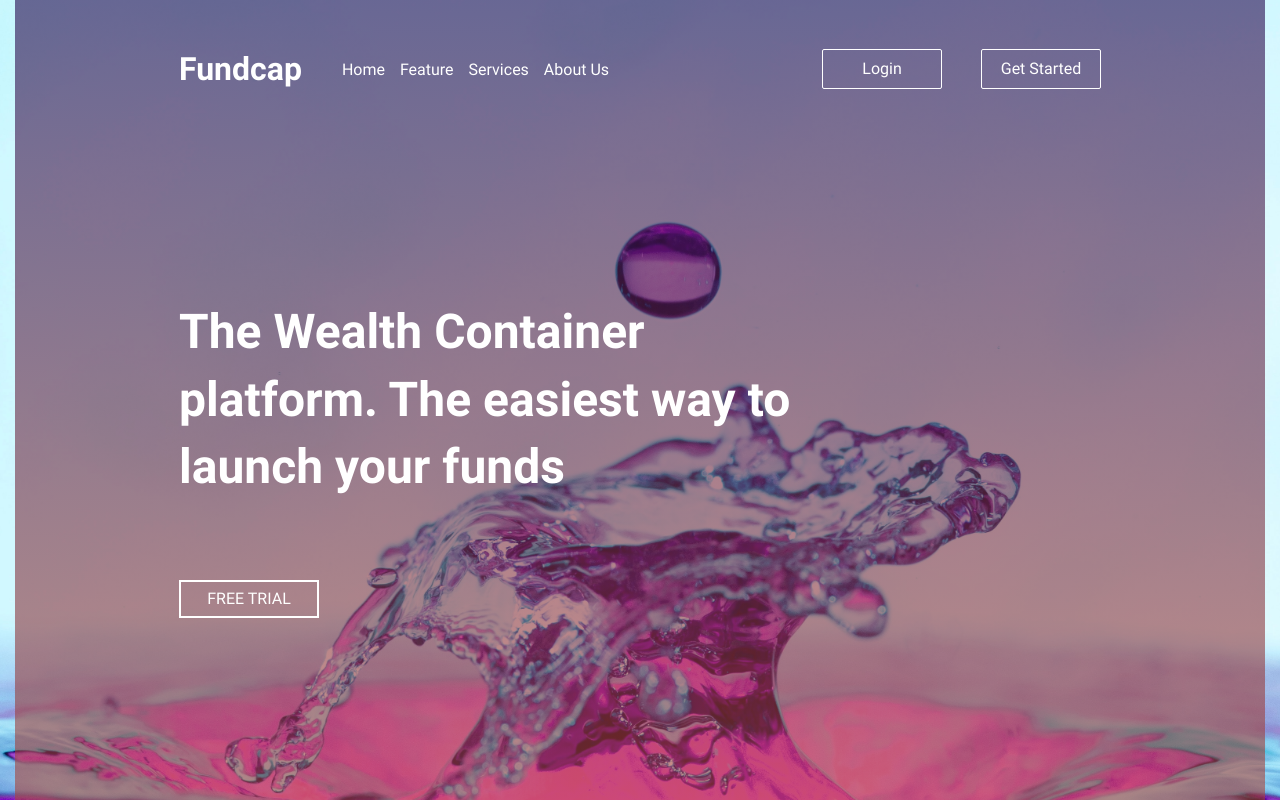
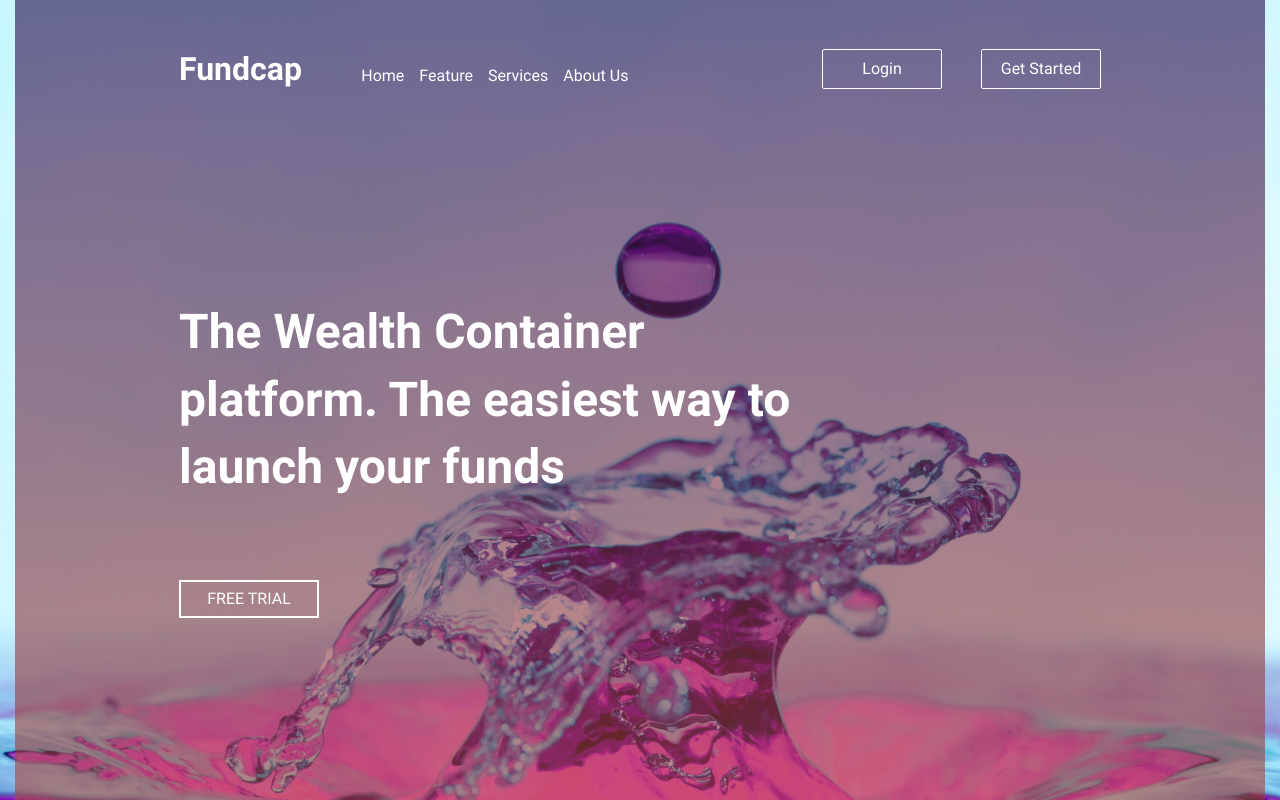
Before and after one commit to RomanVitovych/testwork-01, a plain HTML site: page index.html in a window 1280 px wide. Shown: the top 800 px of the page. Drawn offline with Linux system fonts and the light colour scheme.

Commit message:
correct menu

```diff
--- a/css/media.css
+++ b/css/media.css
@@ -25,17 +25,24 @@
 
     /* === humburger menu === */
 
+    .header {
+        display: flex;
+        justify-content: space-between;
+        align-items: center;
+    }
+
     .header li {
         float: left;
     }
     .header li a {
         padding: 20px 0 5px 0;
         margin-right: 15px;
-        transition: all 0.3s linear;
+        border-bottom: 2px solid transparent;
+        /* transition: all 0.3s linear; */
     }
     .header li a:hover,
     .header .menu-btn:hover {
-        background-color:transparent;
+        background:transparent;
         border-bottom: 2px solid #ffffff;
     }
     .header .logo {
@@ -45,6 +52,11 @@
         clear: none;
         float: right;
         max-height: none;
+    }
+    .menu {
+        position: relative;
+        z-index: 0;
+        top: 0;
     }
     .header .menu-icon {
         display: none;
@@ -62,11 +74,11 @@
 
     /* === header title === */
 
-.header-title {
-    font-size: 42px;
-    line-height: 1.4;
-    margin-bottom: 60px;
-}
+    .header-title {
+        font-size: 42px;
+        line-height: 1.4;
+        margin-bottom: 60px;
+    }
 
     /* ========== MAIN ========== */
 
@@ -122,6 +134,10 @@
         margin-bottom: 200px;
     }
 
+    .header {
+        width: 75%;
+    }
+
     .header-title {
         font-size: 48px;
         margin-bottom: 80px;
@@ -135,5 +151,4 @@
         padding-bottom: 80px;
     }
 
-
 }
--- a/css/styles.css
+++ b/css/styles.css
@@ -115,7 +115,6 @@ button {
 .site-menu {
     width: 300px;
     display: flex;
-    justify-content: space-around;
     align-items: center;
     margin-bottom: 40px;
 }
@@ -148,12 +147,16 @@ button {
 
 /* header */
 
-/* .header {
-    background-color: #fff;
+.header {
+    width: 100%;
+    display: flex;
+    justify-content: space-between;
+    align-items: center;
+    /* background-color: #fff;
     box-shadow: 1px 1px 4px 0 rgba(0,0,0,.1);
     position: fixed;
-    z-index: 3;
-} */
+    z-index: 3; */
+}
 
 .header ul {
     margin: 0;
@@ -161,8 +164,8 @@ button {
     list-style: none;
     overflow: hidden;
     /* background-color: #fff; */
-    background: linear-gradient(rgba(35, 7, 77, 0.7),
-    rgba(204, 83, 51, 0.7));
+    background: linear-gradient(rgba(35, 7, 77, 0.9),
+    rgba(204, 83, 51, 0.9));
 }
 
 .header li a {
@@ -174,7 +177,8 @@ button {
 
 .header li a:hover,
 .header .menu-btn:hover {
-    background-color: none;
+    background: linear-gradient(rgba(35, 7, 77, 0.9),
+    rgba(204, 83, 51, 0.9));
 }
 
 .header .logo {
@@ -192,6 +196,12 @@ button {
     max-height: 0;
     width: 300px;
     transition: max-height .2s ease-out;
+}
+
+.menu {
+    position: fixed;
+    z-index: 3;
+    top: 100px;
 }
 
 /* menu icon */
@@ -361,7 +371,7 @@ button {
     /* width: 100%; */
     background-color: #ffffff;
     margin-top: -80px;
-    margin-right: 0;
+    /* margin-right: 0; */
 }
 
 .services-list {
--- a/index.html
+++ b/index.html
@@ -10,8 +10,8 @@
 </head>
 <body>
     <div class="banner">
-        <header class="container">
-            <nav class="site-navigation">
+        <header>
+            <nav class="site-navigation container">
                 <div class="site-menu">
                     <div class="header">
                         <a href="#" class="logo">Fundcap</a>
```
Lines whose indentation alone changed are shown as unchanged.
